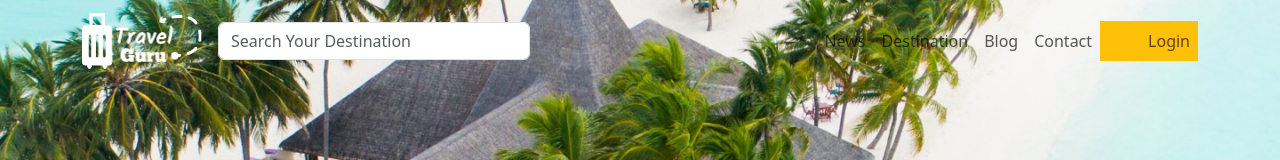
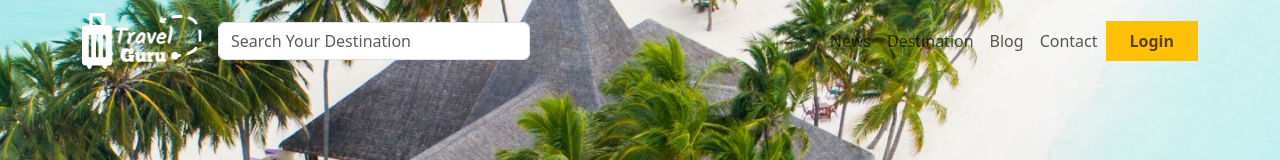
Before and after one commit to HelloAyan/travel-guru, a React (Vite) app: page / in a window 1280 px wide. Shown: the top 160 px of the page. Built offline with nearby package versions, Linux system fonts and the light colour scheme.

Commit message:
modified design

```diff
--- a/src/pages/Shared/Header/Header.jsx
+++ b/src/pages/Shared/Header/Header.jsx
@@ -10,7 +10,7 @@ const Header = () => {
                     <img className='img-responsive' src={logo} alt="Logo " width={120} height={56} />
                 </Navbar.Brand>
                 <Navbar.Toggle aria-controls="basic-navbar-nav" />
-                <Navbar.Collapse id="basic-navbar-nav" className='justify-content-between' >
+                <Navbar.Collapse id="basic-navbar-nav" className='justify-content-between ' >
                     <Nav style={{ width: '320px' }}>
                         <Form.Control
                             type="search"
@@ -25,7 +25,7 @@ const Header = () => {
                         <Nav.Link href="#link">Destination</Nav.Link>
                         <Nav.Link href="#link">Blog</Nav.Link>
                         <Nav.Link href="#link">Contact</Nav.Link>
-                        <Nav.Link href="#link" className='bg-warning ps-5'>
+                        <Nav.Link href="#link" className='bg-warning px-4 fw-semibold'>
                             Login
                         </Nav.Link>
 
```
